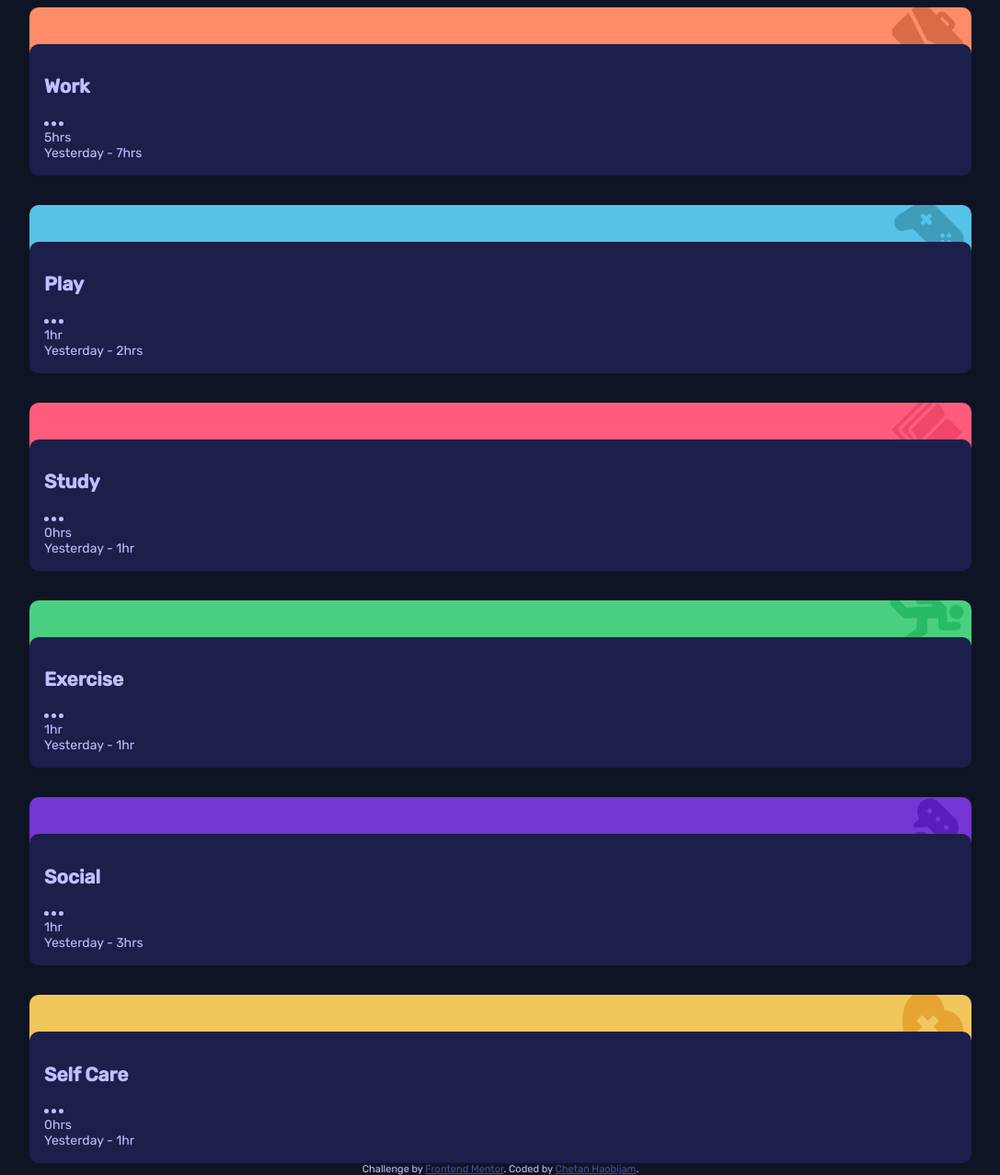
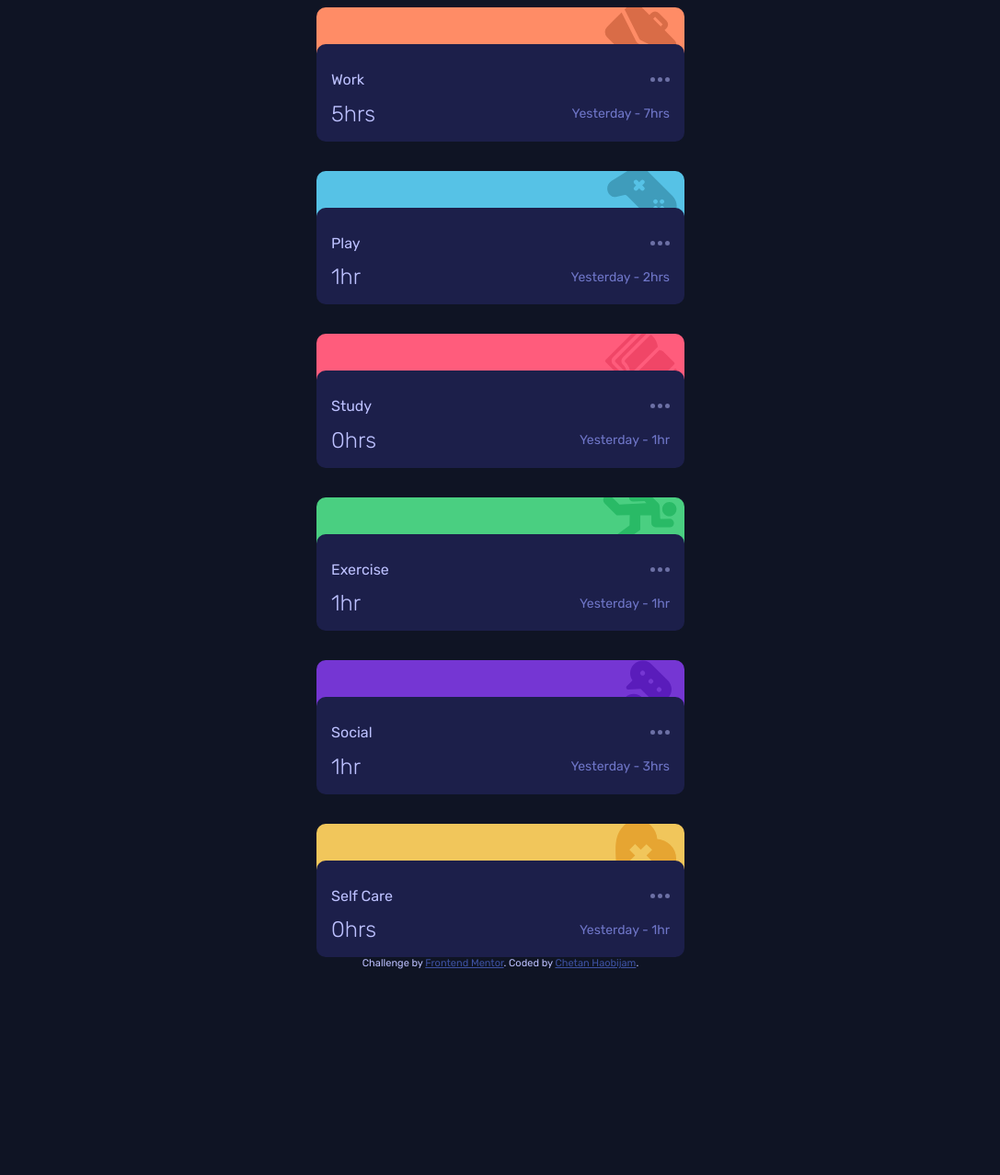
Before and after one commit to chetanhaobijam/Time_Tracking_Dashboard, a plain HTML site: page index.html in a window 1280 px wide. Shown: the part 275-1553 px from the top of the page at 92% size, without its empty margins (96-1183 px from the left). After the commit the page ends 1329 px from the top, so only its background shows below. Drawn offline with Linux system fonts and the light colour scheme.

Commit message:
Completed for mobile viewport

```diff
--- a/index.html
+++ b/index.html
@@ -38,106 +38,106 @@
       </div>
     </div>
     <!-- Work Stats -->
-    <div class="work">
-      <div class="work-image">
+    <section class="work content">
+      <div class="image">
         <img src="./images/icon-work.svg" alt="Work Icon">
       </div>
-      <div class="work-main">
-        <div class="work-header">
+      <div class="main">
+        <div class="header">
           <h2 class="stat-header"></h2>
           <img src="./images/icon-ellipsis.svg" alt="Ellipsis">
         </div>
-        <div class="work-stats">
+        <div class="stats">
           <div class="current-data">5hrs</div>
           <div class="previous-data">Yesterday - 7hrs</div>
         </div>
       </div>
-    </div>
+    </section>
 
     <!-- Play Stats -->
-    <div class="play">
-      <div class="play-image">
+    <section class="play content">
+      <div class="image">
         <img src="./images/icon-play.svg" alt="Play Icon">
       </div>
-      <div class="play-main">
-        <div class="play-header">
+      <div class="main">
+        <div class="header">
           <h2 class="stat-header"></h2>
           <img src="./images/icon-ellipsis.svg" alt="Ellipsis">
         </div>
-        <div class="play-stats">
+        <div class="stats">
           <div class="current-data">1hr</div>
           <div class="previous-data">Yesterday - 2hrs</div>
         </div>
       </div>
-    </div>
+    </section>
 
     <!-- Study Stats -->
-    <div class="study">
-      <div class="study-image">
+    <section class="study content">
+      <div class="image">
         <img src="./images/icon-study.svg" alt="Study Icon">
       </div>
-      <div class="study-main">
-        <div class="study-header">
+      <div class="main">
+        <div class="header">
           <h2 class="stat-header"></h2>
           <img src="./images/icon-ellipsis.svg" alt="Ellipsis">
         </div>
-        <div class="study-stats">
+        <div class="stats">
           <div class="current-data">0hrs</div>
           <div class="previous-data">Yesterday - 1hr</div>
         </div>
       </div>
-    </div>
+    </section>
 
     <!-- Exercise Stats -->
-    <div class="exercise">
-      <div class="exercise-image">
+    <section class="exercise content">
+      <div class="image">
         <img src="./images/icon-exercise.svg" alt="Exercise Icon">
       </div>
-      <div class="exercise-main">
-        <div class="exercise-header">
+      <div class="main">
+        <div class="header">
           <h2 class="stat-header"></h2>
           <img src="./images/icon-ellipsis.svg" alt="Ellipsis">
         </div>
-        <div class="exercise-stats">
+        <div class="stats">
           <div class="current-data">1hr</div>
           <div class="previous-data">Yesterday - 1hr</div>
         </div>
       </div>
-    </div>
+    </section>
 
       <!-- Social Stats -->
-    <div class="social">
-      <div class="social-image">
+    <section class="social content">
+      <div class="image">
         <img src="./images/icon-social.svg" alt="Social Icon">
       </div>
-      <div class="social-main">
-        <div class="social-header">
+      <div class="main">
+        <div class="header">
           <h2 class="stat-header"></h2>
           <img src="./images/icon-ellipsis.svg" alt="Ellipsis">
         </div>
-        <div class="social-stats">
+        <div class="stats">
           <div class="current-data">1hr</div>
           <div class="previous-data">Yesterday - 3hrs</div>
         </div>
       </div>
-    </div>
+    </section>
 
     <!-- Self Care Stats -->
-    <div class="self-care">
-      <div class="self-care-image">
+    <section class="self-care content">
+      <div class="image">
         <img src="./images/icon-self-care.svg" alt="self-care Icon">
       </div>
-      <div class="self-care-main">
-        <div class="self-care-header">
+      <div class="main">
+        <div class="header">
           <h2 class="stat-header"></h2>
           <img src="./images/icon-ellipsis.svg" alt="Ellipsis">
         </div>
-        <div class="self-care-stats">
+        <div class="stats">
           <div class="current-data">0hrs</div>
           <div class="previous-data">Yesterday - 1hr</div>
         </div>
       </div>
-    </div>
+    </section>
   </main>
 
 
--- a/scss/_media.scss
+++ b/scss/_media.scss
@@ -0,0 +1,5 @@
+@media (min-width: 567px) {
+    .person, .content {
+        max-width: 400px;
+    }
+}
--- a/scss/styles.scss
+++ b/scss/styles.scss
@@ -14,7 +14,7 @@ main {
     margin-top: 5rem;
 }
 
-.person {
+.person, .content {
     width: 80%;
 }
 
@@ -82,13 +82,7 @@ main {
     color: $pale-blue;
 }
 
-.work, .play, .study, .exercise, .social, .self-care {
-    width: 80%;
-}
-
-
-.work-image, .play-image, .study-image, .exercise-image, .social-image, .self-care-image {
-    background-color: #ff8c66;
+.image {
     padding: 0 0.5rem;
     display: flex;
     justify-content: flex-end;
@@ -99,41 +93,76 @@ main {
     border-radius: 10px;
 }
 
-.work-image img, .play-image img, .study-image img, .exercise-image img, .social-image img, .self-care-image img {
+.work .image {
+    background-color: #ff8c66;
+}
+
+.play .image {
+    background: $play-soft-blue;
+}
+
+.study .image {
+    background: $study-light-red;
+}
+
+.exercise .image {
+    background: $exercise-lime-green;
+}
+
+.social .image {
+    background: $social-violet;
+}
+
+.self-care .image {
+    background: $self-care-soft-orange;
+}
+
+.image img {
     position: absolute;
     top: -0.3rem;
 }
 
-
-.work-main, .play-main, .study-main, .exercise-main, .social-main, .self-care-main {
+.main {
     background-color: $dark-blue;
     padding: 1rem;
     position: relative;
     z-index: 2;
     margin-top: -2.5rem;
     border-radius: 10px;
+    cursor: pointer;
 }
 
-.play-image {
-    background: $play-soft-blue;
+.main:hover {
+    background-color: lighten($dark-blue, 15%);
 }
 
-.study-image {
-    background: $study-light-red;
+.header, .stats {
+    display: flex;
+    justify-content: space-between;
+    align-items: center;
 }
 
-.exercise-image {
-    background: $exercise-lime-green;
+.stat-header {
+    font-size: 1rem;
+    font-weight: 400;
 }
 
-.social-image {
-    background: $social-violet;
+.header img {
+    opacity: 0.5;
 }
 
-.self-care-image {
-    background: $self-care-soft-orange;
+.header img:hover {
+    opacity: 1;
 }
 
+.current-data {
+    font-size: 1.5rem;
+    font-weight: 300;
+}
+
+.previous-data {
+    color: $desaturated-blue;
+}
 
 .active {
     color: $pale-blue !important;
```
Also changed, not shown: styles.css.
